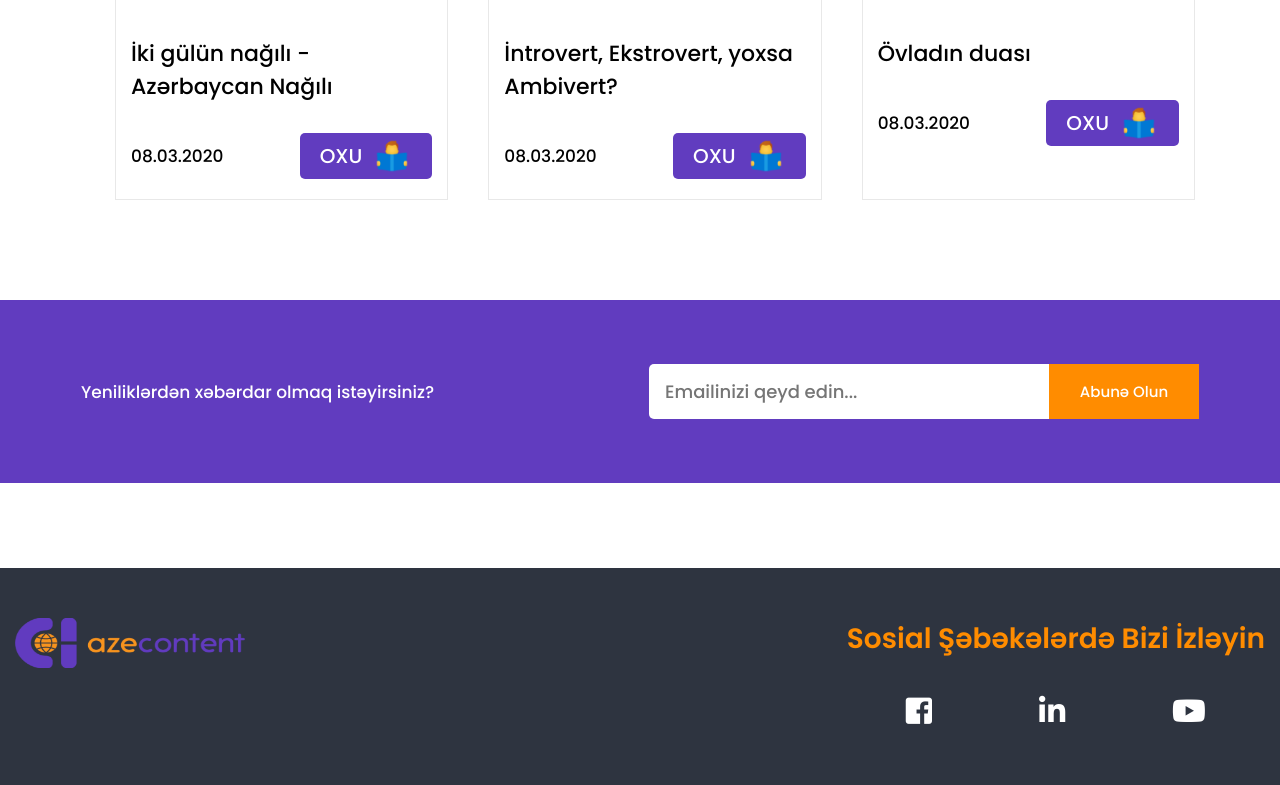
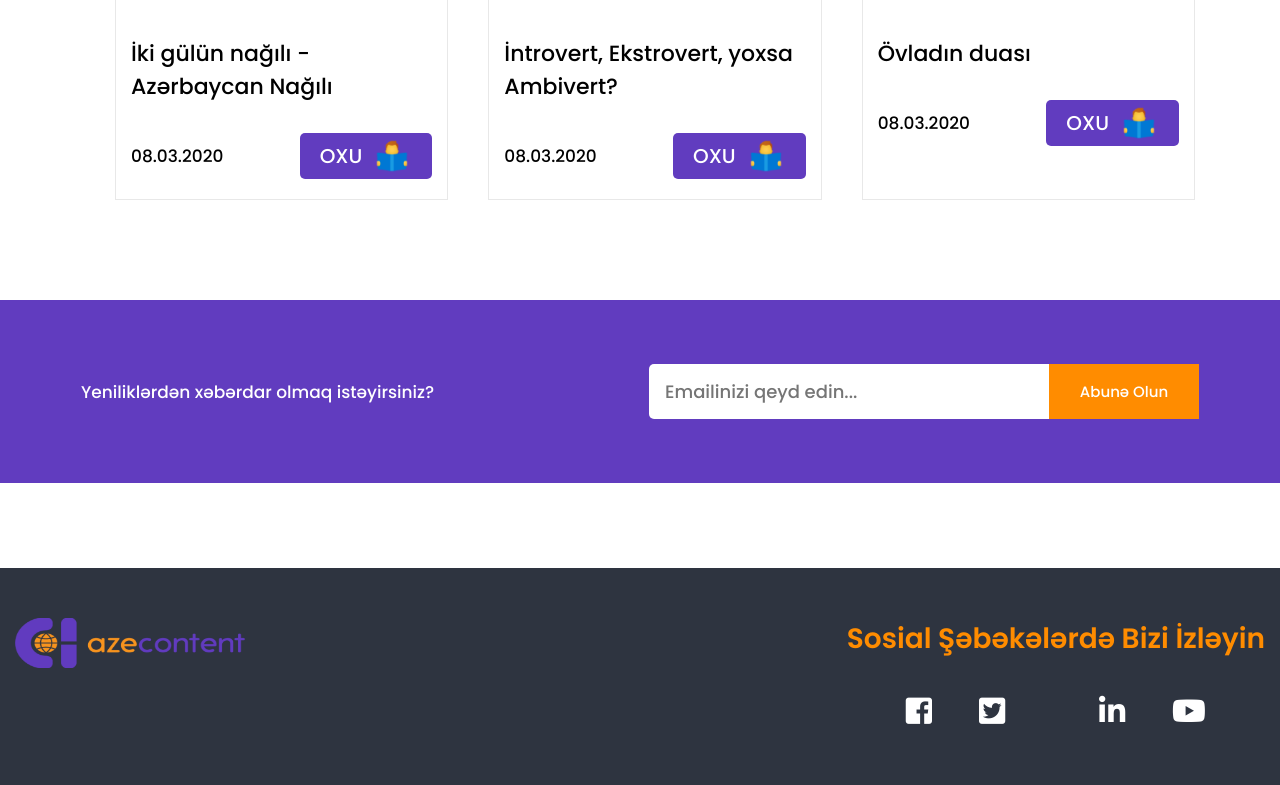
Before and after one commit to ilkinaslanli2001/azecontent.github.io, a Jekyll site: the page built from index.html, in a window 1280 px wide. Shown: the part 5615-6400 px from the top of the page. Built offline with Jekyll 4.4.1, drawn with Linux system fonts in a browser that asks for light colours; nearby versions of some CDN libraries.

Commit message:
Update footer.html

```diff
--- a/_includes/footer.html
+++ b/_includes/footer.html
@@ -23,6 +23,13 @@
           <a class="icons facebook" href="#">
             <i class="fab fa-facebook-square"></i>
           </a>
+	 <a class="icons twitter" href="#">
+            <i class="fab fa-twitter-square"></i>
+	</a>
+	 <a class="icons instagram" href="#">
+            <i class="fab fa-instagram-square"></i>
+          </a>
+
           <a class="icons linkedin" href="#">
             <i class="fab fa-linkedin-in"></i>
           </a>
```
